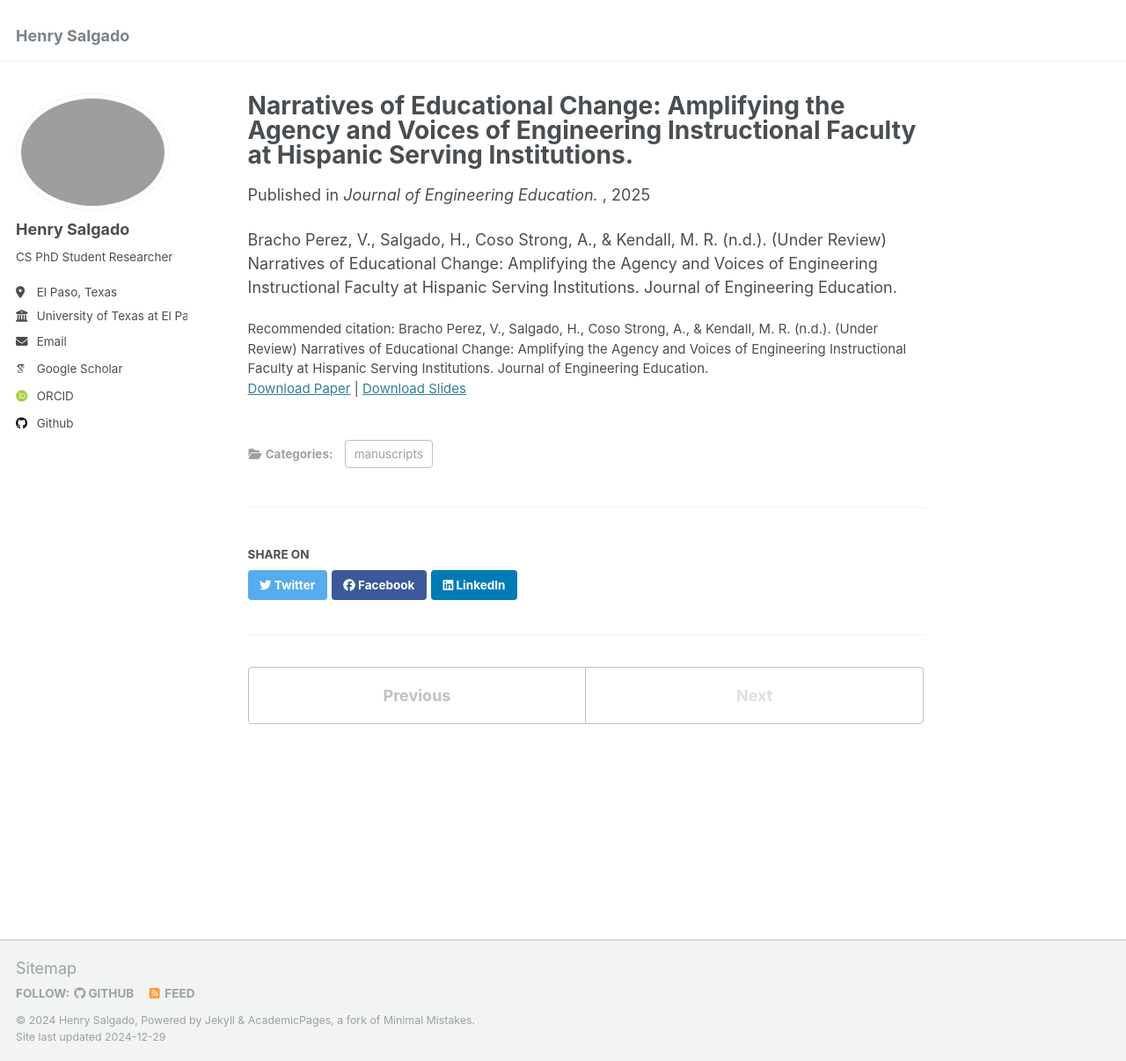
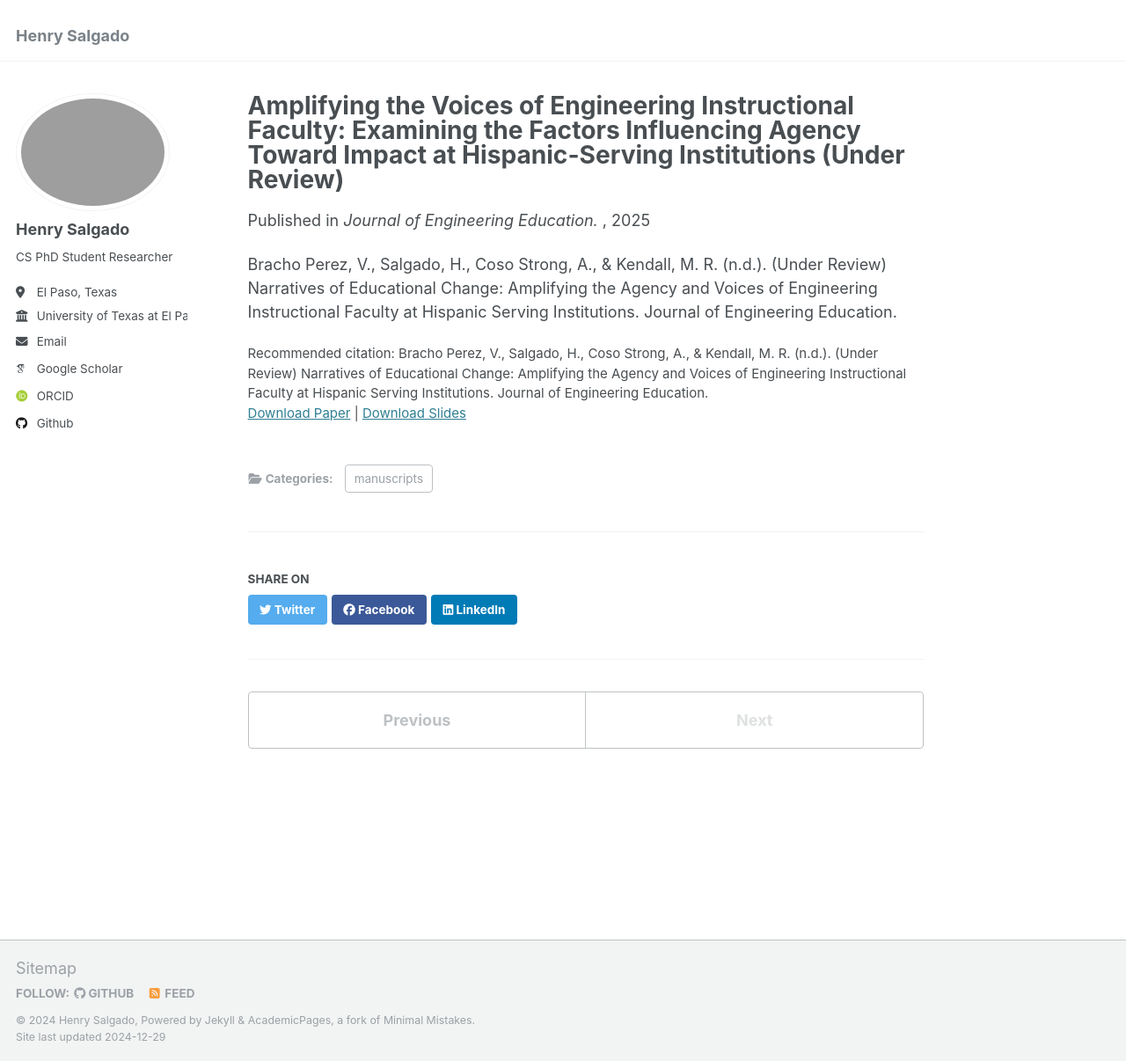
Before and after one commit to eigenhenry/eigenhenry.github.io, a Jekyll site: the page built from _publications/2010-10-01-paper-title-number-2.md, in a window 1280 px wide and 1206 px high. Shown: the whole window at 88% size. Built offline with Jekyll 4.4.1, drawn with Linux system fonts in a browser that asks for light colours; some web fonts are replaced.

Commit message:
Update 2010-10-01-paper-title-number-2.md

```diff
--- a/_publications/2010-10-01-paper-title-number-2.md
+++ b/_publications/2010-10-01-paper-title-number-2.md
@@ -1,5 +1,5 @@
 ---
-title: "Narratives of Educational Change: Amplifying the Agency and Voices of Engineering Instructional Faculty at Hispanic Serving Institutions. "
+title: "Amplifying the Voices of Engineering Instructional Faculty: Examining the Factors Influencing Agency Toward Impact at Hispanic-Serving Institutions (Under Review) "
 collection: publications
 category: manuscripts
 permalink: /publication/2015-10-01-paper-title-number-3
```
